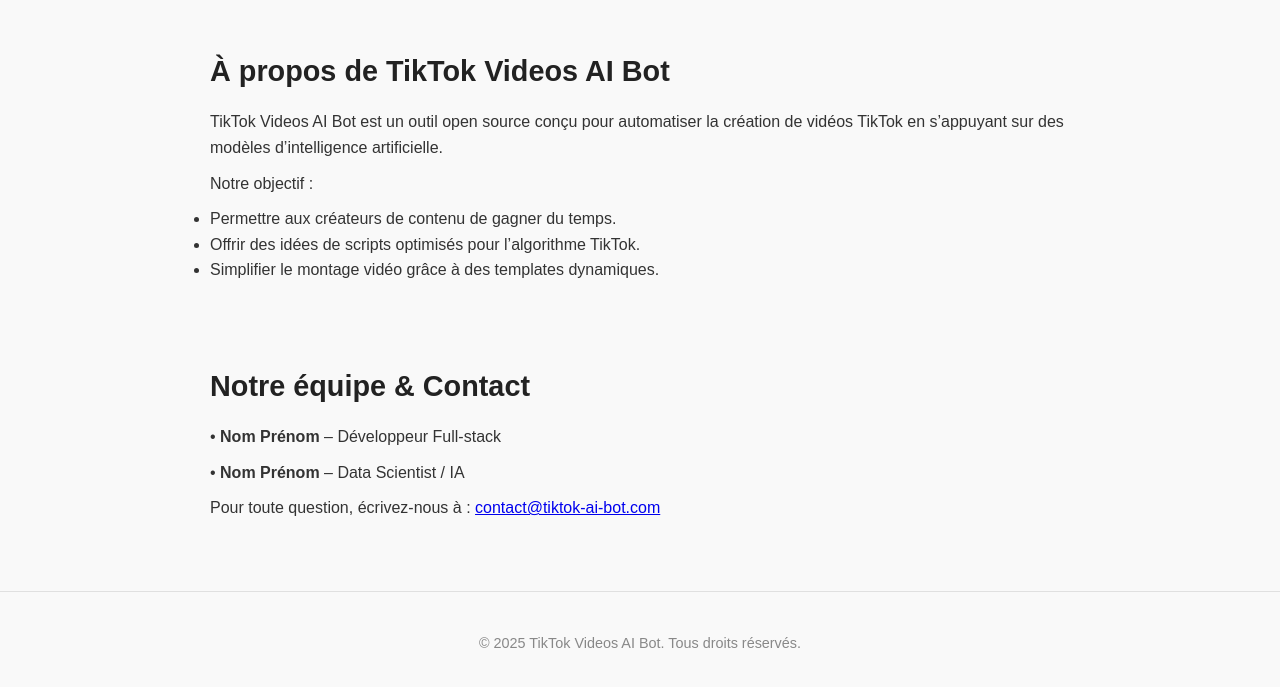
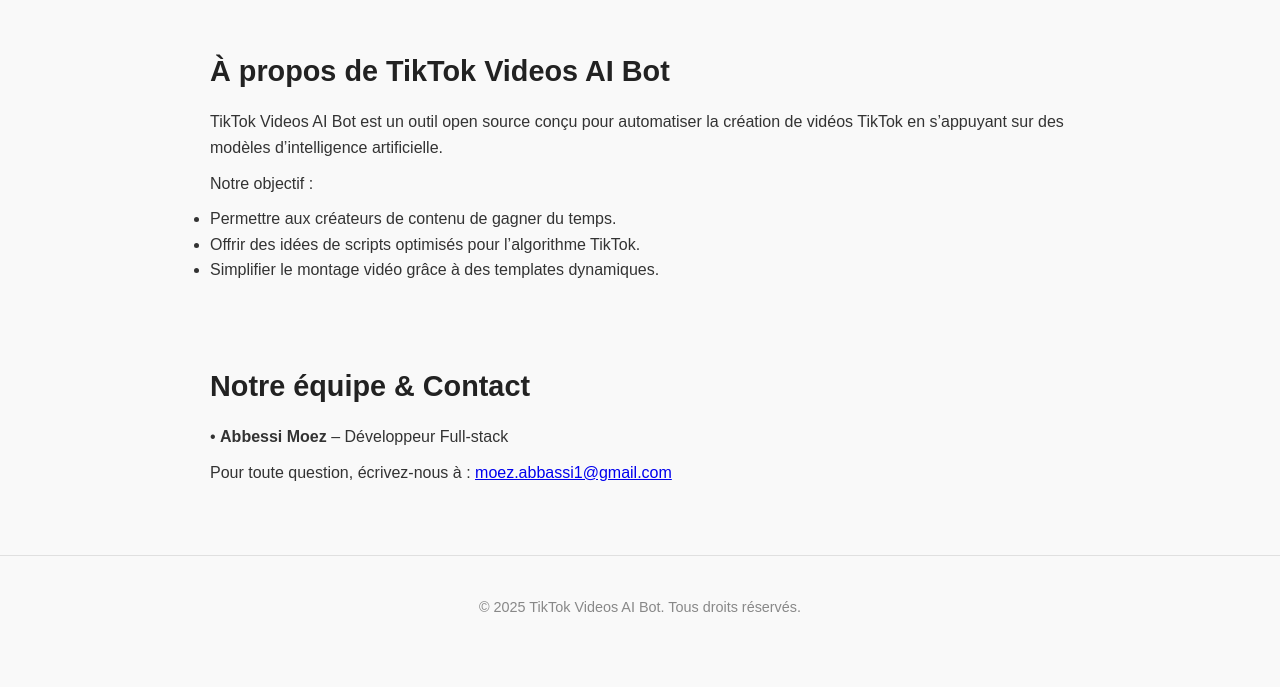
Before and after one commit to Moez223/videos-ai-Bot, a plain HTML site: page about.html in a window 1280 px wide. Shown: the part 81-768 px from the top of the page. Drawn offline with Linux system fonts and the light colour scheme.

Commit message:
Update about.html

```diff
--- a/about.html
+++ b/about.html
@@ -34,9 +34,8 @@
   <!-- Section Équipe / Contact -->
   <section class="section container">
     <h2>Notre équipe & Contact</h2>
-    <p>• <strong>Nom Prénom</strong> – Développeur Full-stack</p>
-    <p>• <strong>Nom Prénom</strong> – Data Scientist / IA</p>
-    <p>Pour toute question, écrivez-nous à : <a href="mailto:contact@tiktok-ai-bot.com">contact@tiktok-ai-bot.com</a></p>
+    <p>• <strong>Abbessi Moez</strong> – Développeur Full-stack</p>
+    <p>Pour toute question, écrivez-nous à : <a href="mailto:moez.abbassi1@gmail.com">moez.abbassi1@gmail.com</a></p>
   </section>
 
   <!-- Footer -->
```
